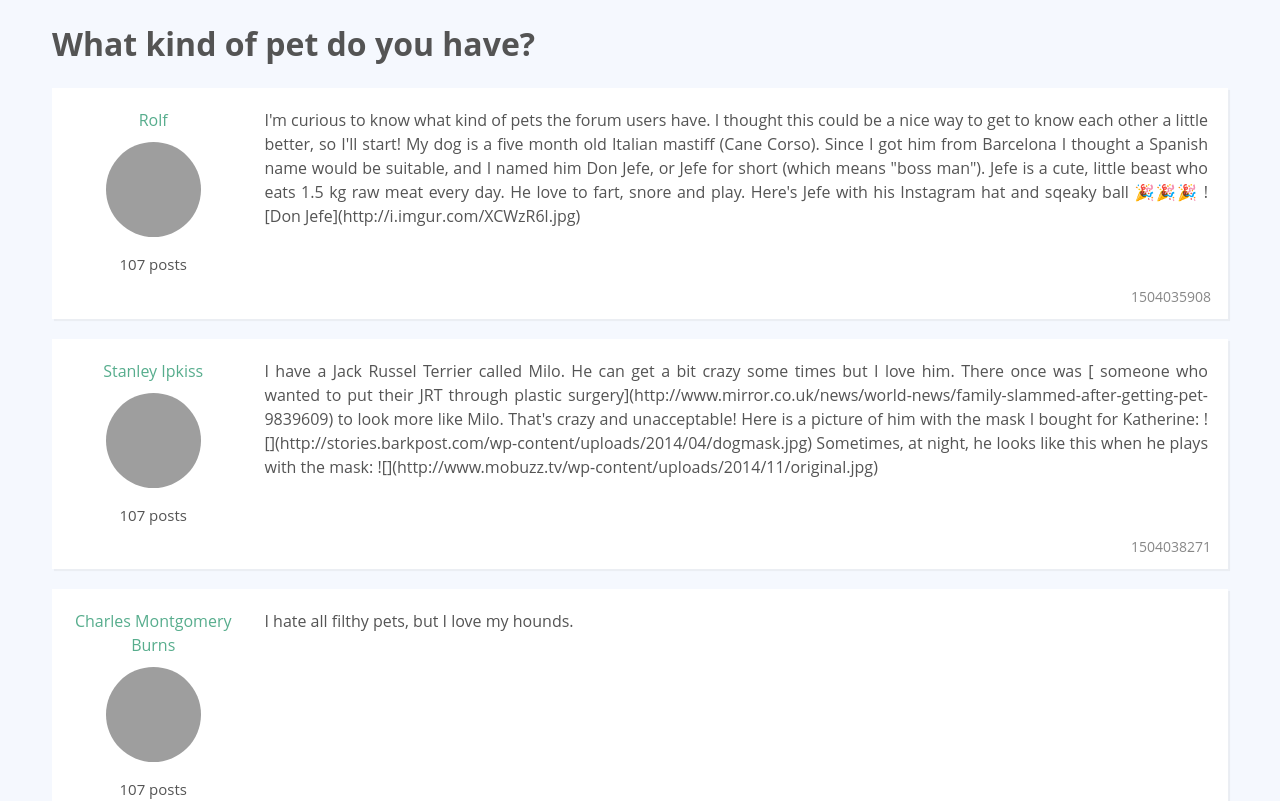
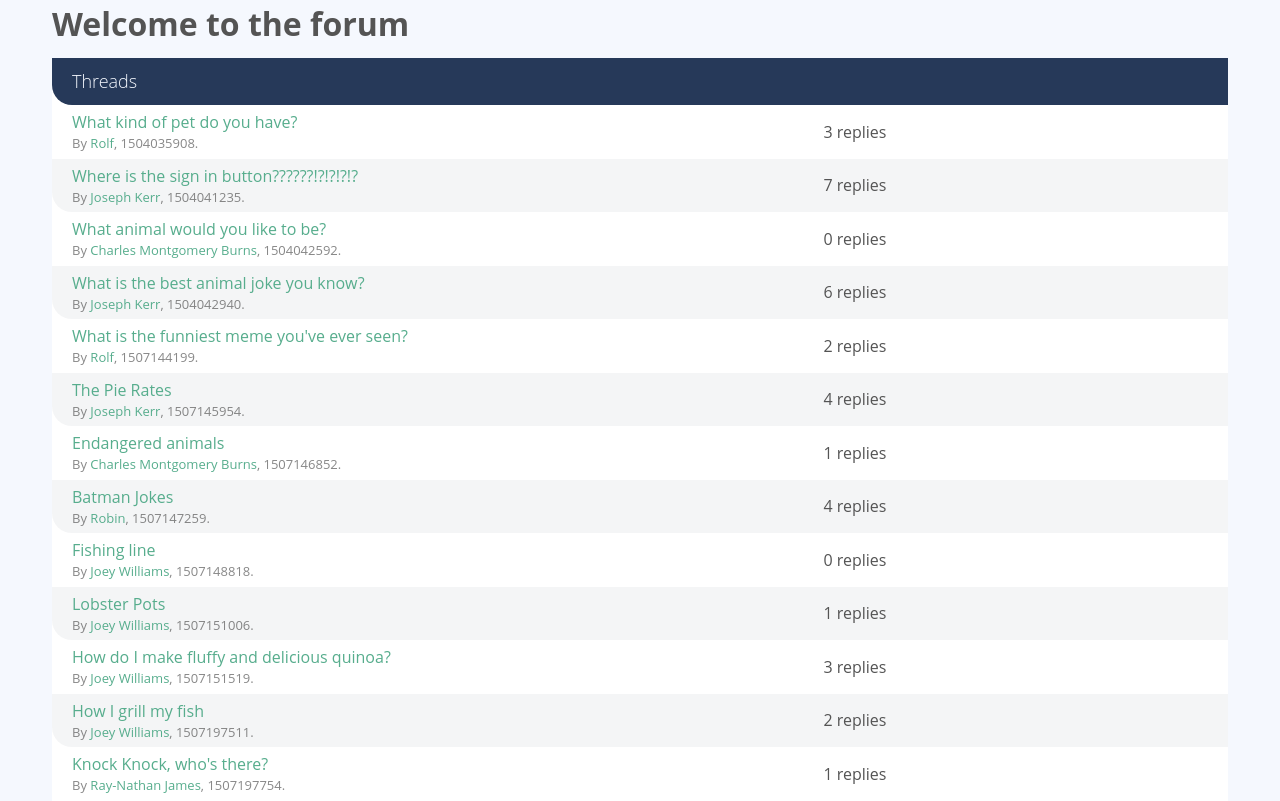
Before and after one commit to wendelleloi/vueschool-forum, a Vue app: page / in a window 1280 px wide. Shown: the top 801 px of the page. Built offline with nearby package versions, Linux system fonts and the light colour scheme; grey boxes are pictures that could not be loaded.

Commit message:
:art: lista as threads em componentes

```diff
--- a/src/components/HelloWorld.vue
+++ b/src/components/HelloWorld.vue
@@ -1,33 +1,7 @@
 <template>
-<div>
-  <div v-for="(thread, index) in threads" :key="index" class="col-large push-top">
-    <h1>{{ thread.title }}</h1>
-    <div class="post-list">
-      <div class="post" v-for="(postId, index) in thread.posts" :key="index">
-        <div class="user-info">
-          <a href="#" class="user-name"> {{ users[posts[postId].userId].name }} </a>
-
-          <a href="#">
-              <img class="avatar-large" :src="users[posts[postId].userId].avatar" alt="">
-          </a>
-
-          <p class="desktop-only text-small">107 posts</p>
-
-        </div>
-
-        <div class="post-content">
-            <div>
-              {{ posts[postId].text }}
-            </div>
-        </div>
-
-        <div class="post-date text-faded">
-            {{ posts[postId].publishedAt }}
-        </div>
-
-      </div>
-    </div>
-  </div>
+<div class="col-full">
+  <h1>Welcome to the forum</h1>
+  <ThreadList :threads="threads"/>
 </div>
 </template>
 
@@ -37,10 +11,13 @@
 export default {
   data () {
     return {
-      threads: sourceData.threads,
+      threads: Object.values(sourceData.threads),
       posts: sourceData.posts,
       users: sourceData.users
     }
+  },
+  components: {
+    ThreadList: () => import('./ThreadList')
   }
 }
 </script>
--- /dev/null
+++ b/src/components/ThreadList.vue
@@ -0,0 +1,29 @@
+<template>
+  <div class="thread-list">
+    <h2 class="list-title">Threads</h2>
+    <ThreadListItem
+      v-for="thread in threads"
+      :key="thread['.key']"
+      :thread="thread"
+    />
+  </div>
+</template>
+
+<script>
+// import ThreadListItem from './ThreadListItem'
+export default {
+  components: {
+    ThreadListItem: () => import('./ThreadListItem')
+  },
+  props: {
+    threads: {
+      required: true,
+      type: Array
+    }
+  }
+}
+</script>
+
+<style>
+
+</style>
--- /dev/null
+++ b/src/components/ThreadListItem.vue
@@ -0,0 +1,51 @@
+<template>
+  <div class="thread">
+    <div>
+        <p>
+            <a href="#">{{ thread.title }}</a>
+        </p>
+        <p class="text-faded text-xsmall">
+            By <a href="#">{{ user.name }}</a>, {{ thread.publishedAt }}.
+        </p>
+    </div>
+
+    <div class="activity">
+        <p class="replies-count">
+            {{ repliesCount }} replies
+        </p>
+
+        <!-- <img class="avatar-medium" src="http://i0.kym-cdn.com/photos/images/facebook/000/010/934/46623-batman_pikachu_super.png" alt=""> -->
+
+        <!-- <div>
+            <p class="text-xsmall">
+                <a href="#">Bruce Wayne</a>
+            </p>
+            <p class="text-xsmall text-faded">2 hours ago</p>
+        </div> -->
+    </div>
+  </div>
+</template>
+
+<script>
+import dataSource from '@/data'
+export default {
+  props: {
+    thread: {
+      required: true,
+      type: Object
+    }
+  },
+  computed: {
+    repliesCount () {
+      return Object.keys(this.thread.posts).length - 1
+    },
+    user () {
+      return dataSource.users[this.thread.userId]
+    }
+  }
+}
+</script>
+
+<style>
+
+</style>
--- a/src/views/Home.vue
+++ b/src/views/Home.vue
@@ -1,8 +1,5 @@
 <template>
-  <div class="home">
-    <!-- <img alt="Vue logo" src="../assets/logo.png"> -->
     <HelloWorld />
-  </div>
 </template>
 
 <script>
```
